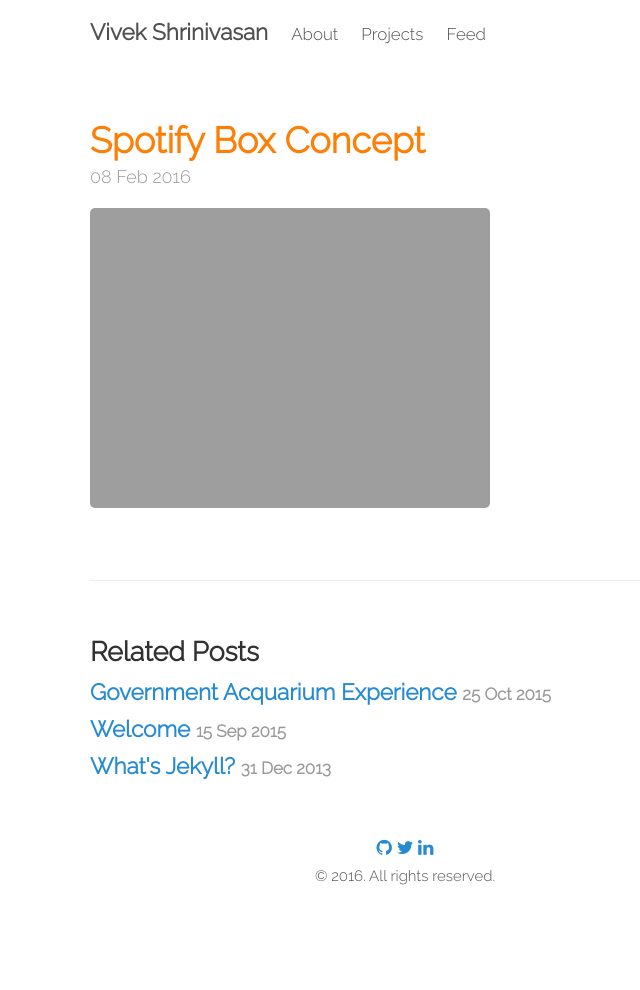
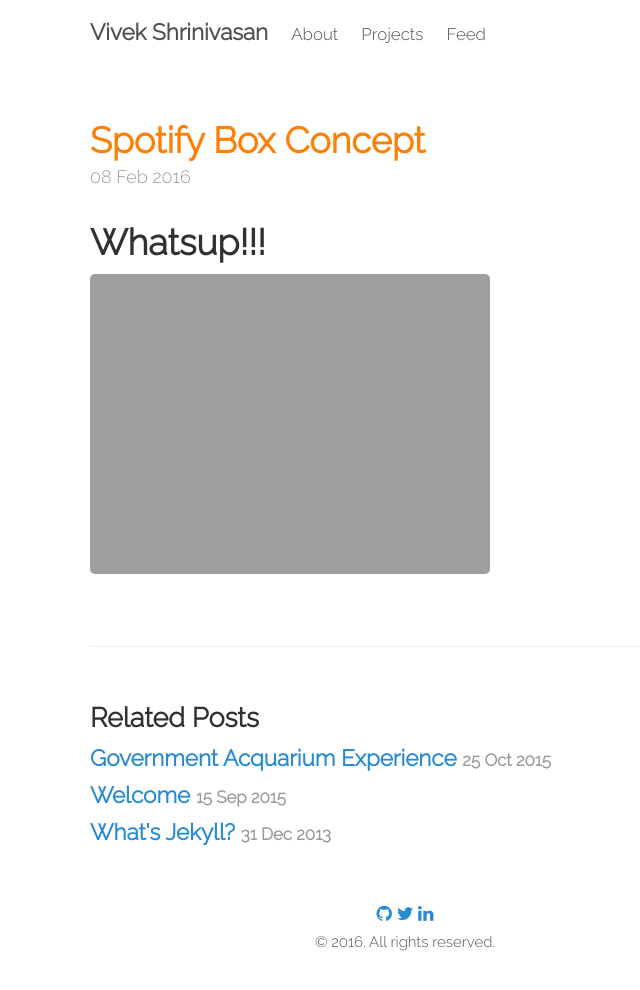
Before and after one commit to kaizer1v/kaizer1v.github.io, a Jekyll site: the page built from _posts/2016-02-08-draft.md, in a window 1280 px wide. Shown: the whole page, without its empty margins (235-875 px from the left). Built offline with Jekyll 4.4.1, drawn with Linux system fonts in a browser that asks for light colours; nearby versions of some CDN libraries; before the commit the page ends 924 px from its top, so only the background shows below that.

Commit message:
added new line

```diff
--- a/_posts/2016-02-08-draft.md
+++ b/_posts/2016-02-08-draft.md
@@ -3,4 +3,6 @@
 title: Spotify Box Concept
 ---
 
-![My helpful screenshot]({{ site.url }}/assets/smple.jpg)
+# Whatsup!!!
+
+![My helpful screenshot]({{ site.github.url }}/assets/smple.jpg)
```
